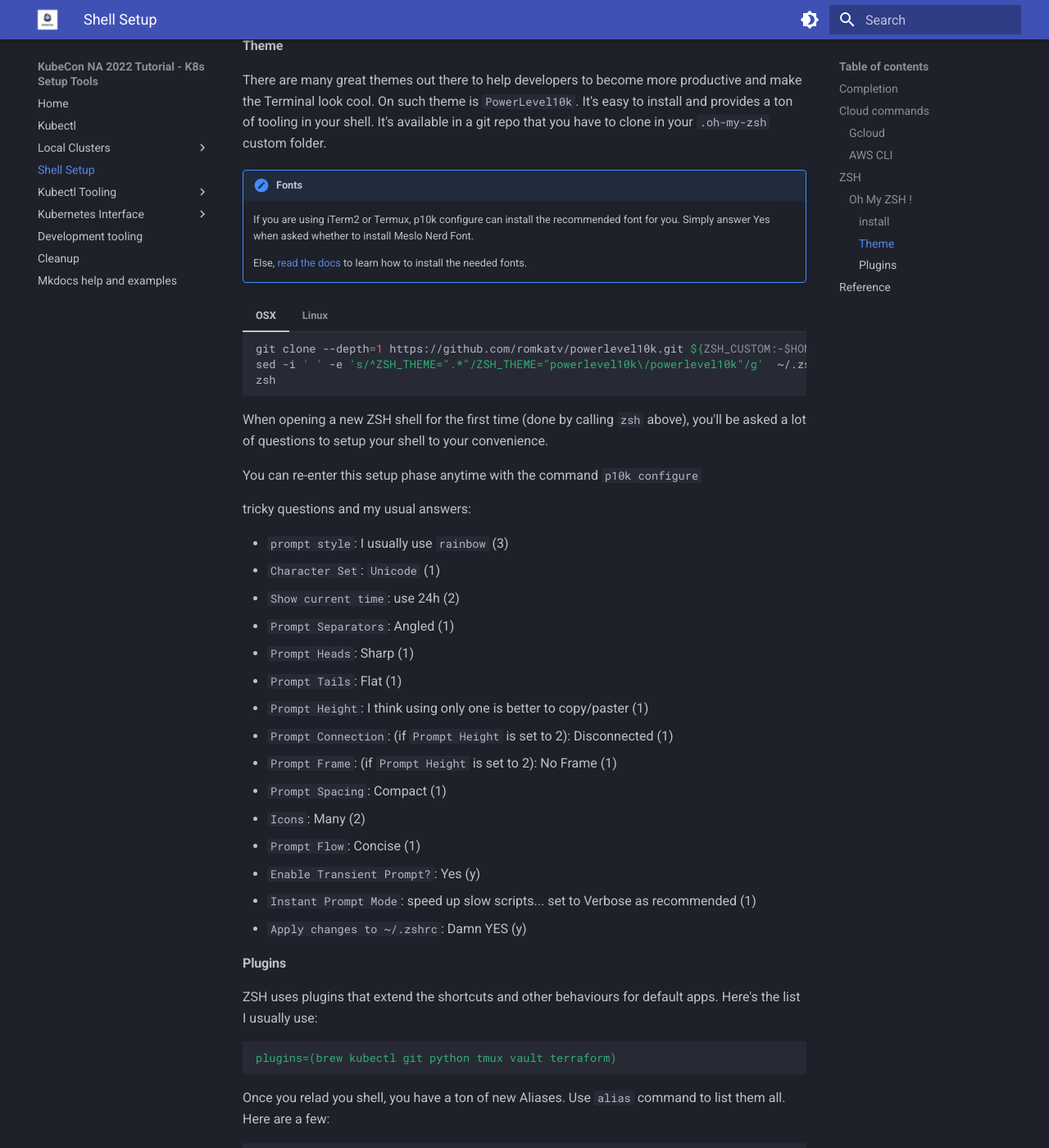
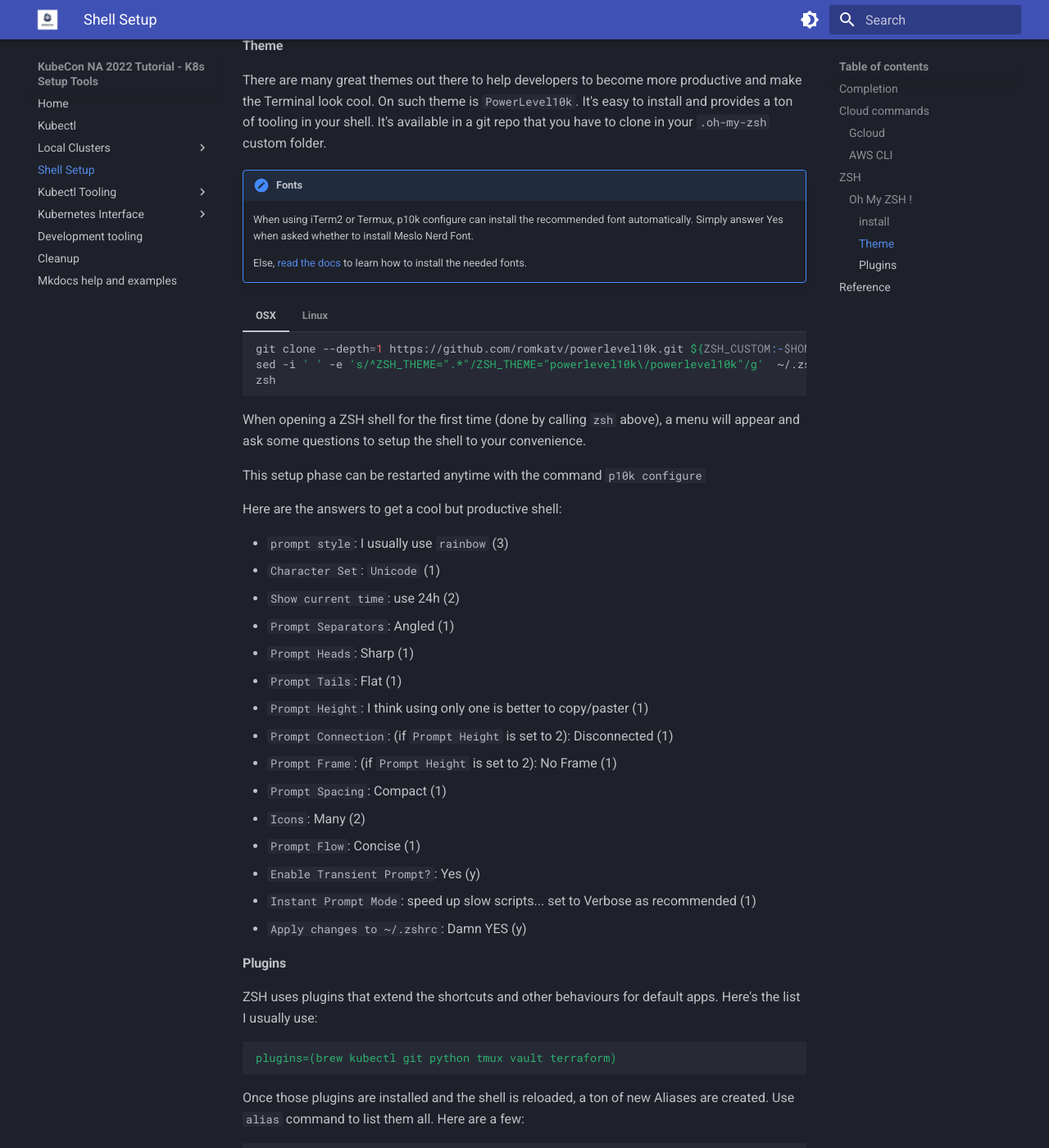
Before and after one commit to cloud-native-canada/k8s_setup_tools, an MkDocs documentation site: the page built from docs/shell_setup.md, in a window 1280 px wide and 1400 px high, scrolled down 1956 px. Shown: the whole window at 82% size. Built offline with MkDocs 1.6.1 and Material for MkDocs 9.7.7, drawn with Linux system fonts in a browser that asks for light colours.

Commit message:
rephrased to remove you in some sentences

````diff
--- a/docs/shell_setup.md
+++ b/docs/shell_setup.md
@@ -105,7 +105,7 @@
 On such theme is `PowerLevel10k`. It's easy to install and provides a ton of tooling in your shell. It's available in a git repo that you have to clone in your `.oh-my-zsh`  custom folder.
 
 !!! note "Fonts"
-    If you are using iTerm2 or Termux, p10k configure can install the recommended font for you. Simply answer Yes when asked whether to install Meslo Nerd Font.
+    When using iTerm2 or Termux, p10k configure can install the recommended font automatically. Simply answer Yes when asked whether to install Meslo Nerd Font.
 
     Else, [read the docs](https://github.com/romkatv/powerlevel10k#manual-font-installation) to learn how to install the needed fonts.
 
@@ -125,11 +125,11 @@
     zsh
     ```
 
-When opening a new ZSH shell for the first time (done by calling `zsh` above), you'll be asked a lot of questions to setup your shell to your convenience.
+When opening a ZSH shell for the first time (done by calling `zsh` above), a menu will appear and ask some questions to setup the shell to your convenience.
 
-You can re-enter this setup phase anytime with the command `p10k configure`
+This setup phase can be restarted anytime with the command `p10k configure`
 
-tricky questions and my usual answers:
+Here are the answers to get a cool but productive shell:
 
 - `prompt style`: I usually use `rainbow` (3)
 - `Character Set`: `Unicode` (1)
@@ -155,7 +155,7 @@
 plugins=(brew kubectl git python tmux vault terraform)
 ```
 
-Once you relad you shell, you have a ton of new Aliases. Use `alias` command to list them all. Here are a few:
+Once those plugins are installed and the shell is reloaded, a ton of new Aliases are created. Use `alias` command to list them all. Here are a few:
 
 ```bash
 alias | grep git
````
